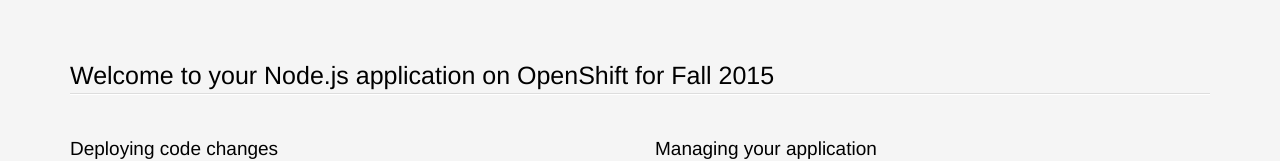
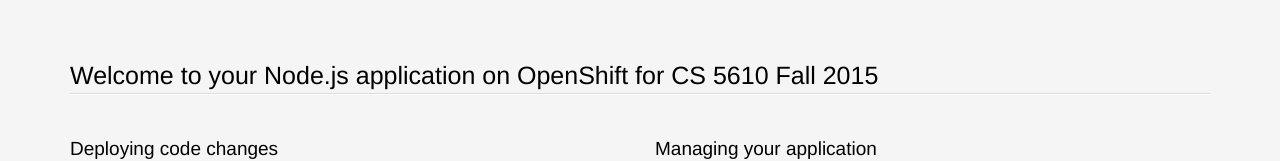
Before and after one commit to pre284mish/cs5610fall2015, a website: page index.html in a window 1280 px wide. Shown: the top 161 px of the page. Drawn offline with Linux system fonts and the light colour scheme.

Commit message:
modified index.html

```diff
--- a/index.html
+++ b/index.html
@@ -207,7 +207,7 @@
 <body>
 <section class='container'>
           <hgroup>
-            <h1>Welcome to your Node.js application on OpenShift for Fall 2015</h1>
+            <h1>Welcome to your Node.js application on OpenShift for CS 5610 Fall 2015</h1>
           </hgroup>
 
 
```
